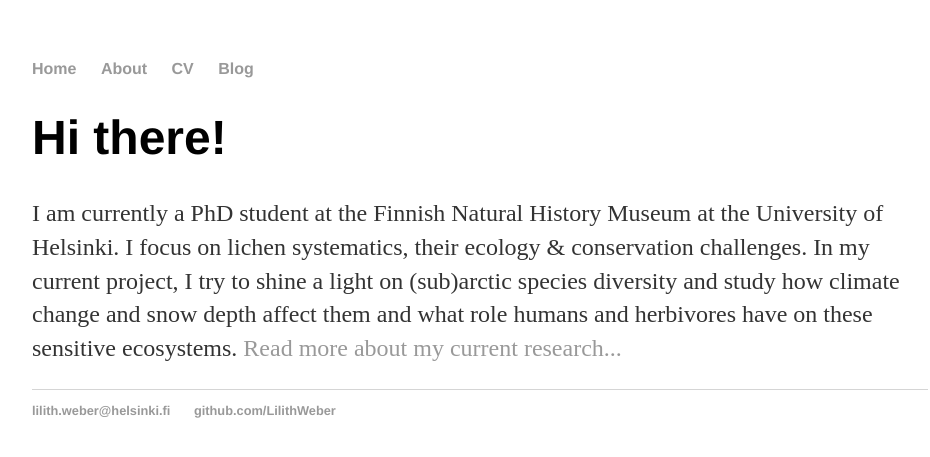
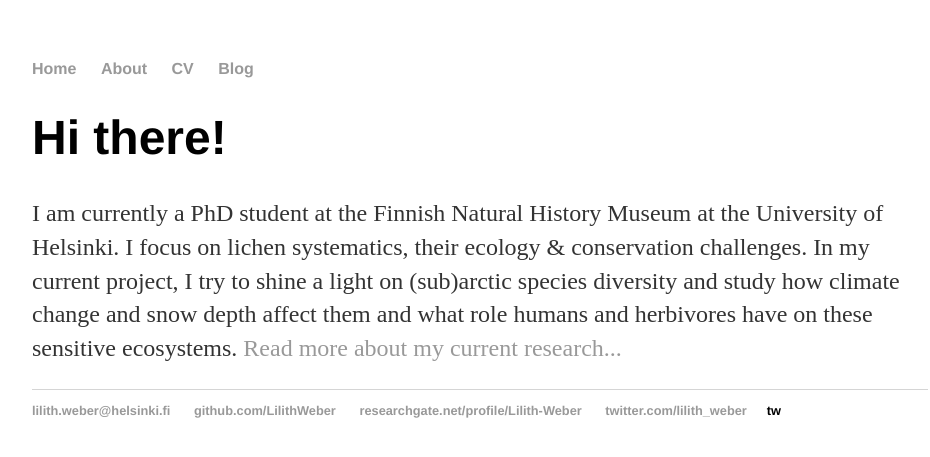
Before and after one commit to LilithWeber/LilithWeber.github.io, a Jekyll site: the page built from index.html, in a window 1280 px wide. Shown: the top 457 px of the page, without its empty margins (160-1090 px from the left). Built offline with Jekyll 4.4.1, drawn with Linux system fonts in a browser that asks for light colours.

Commit message:
Update default.html

```diff
--- a/_layouts/default.html
+++ b/_layouts/default.html
@@ -23,6 +23,8 @@
 	    		<ul>
 	        		<li><a href="mailto:lilith.weber@helsinki.fi">lilith.weber@helsinki.fi</a></li>
 	        		<li><a href="https://github.com/LilithWeber">github.com/LilithWeber</a></li>
+				<li><a href="https://www.researchgate.net/profile/Lilith-Weber">researchgate.net/profile/Lilith-Weber</a></li>
+				<li><a href="https://twitter.com/lilith_weber">twitter.com/lilith_weber</a></li>tw
 				</ul>
 			</footer>
 		</body>
```
